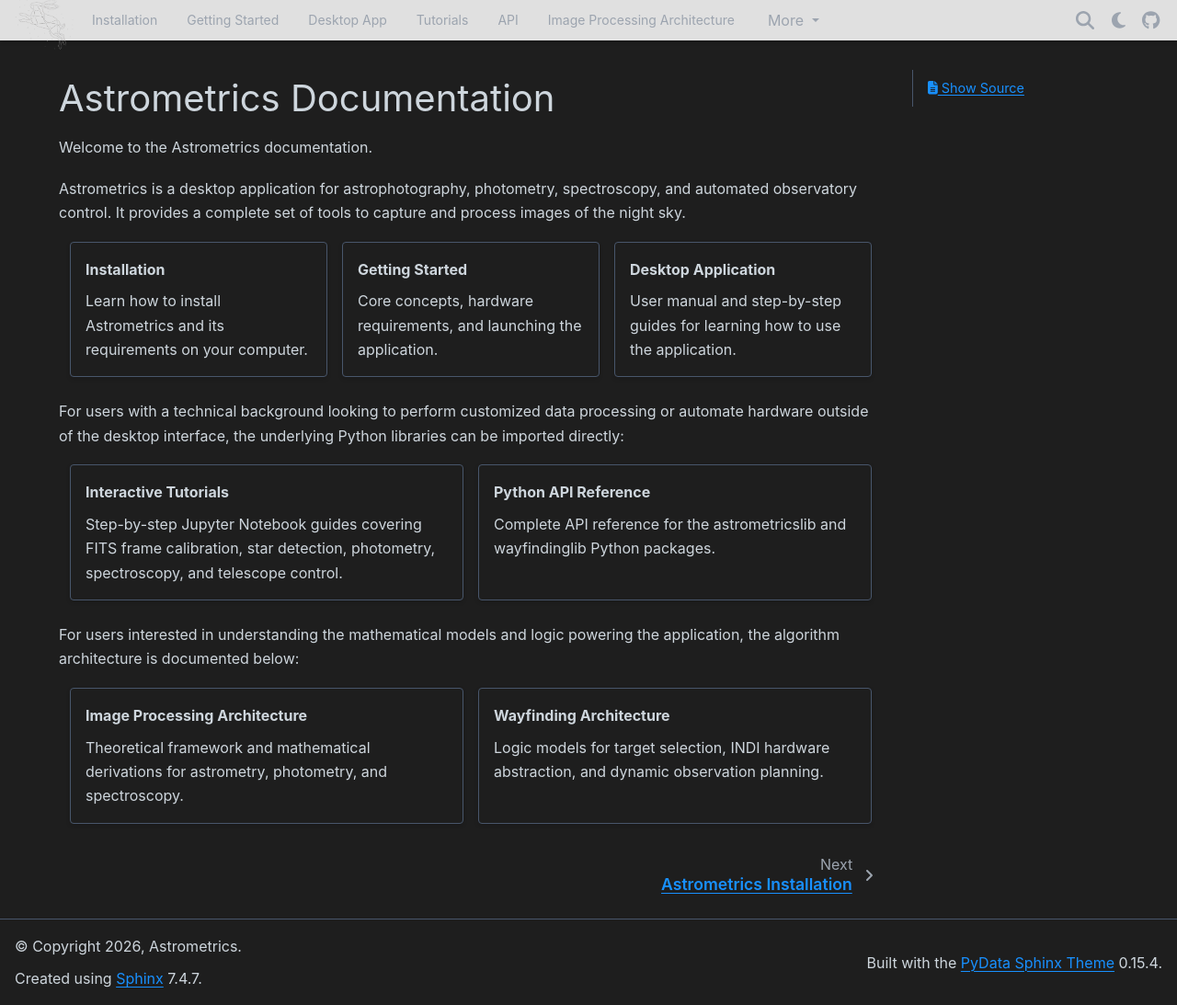
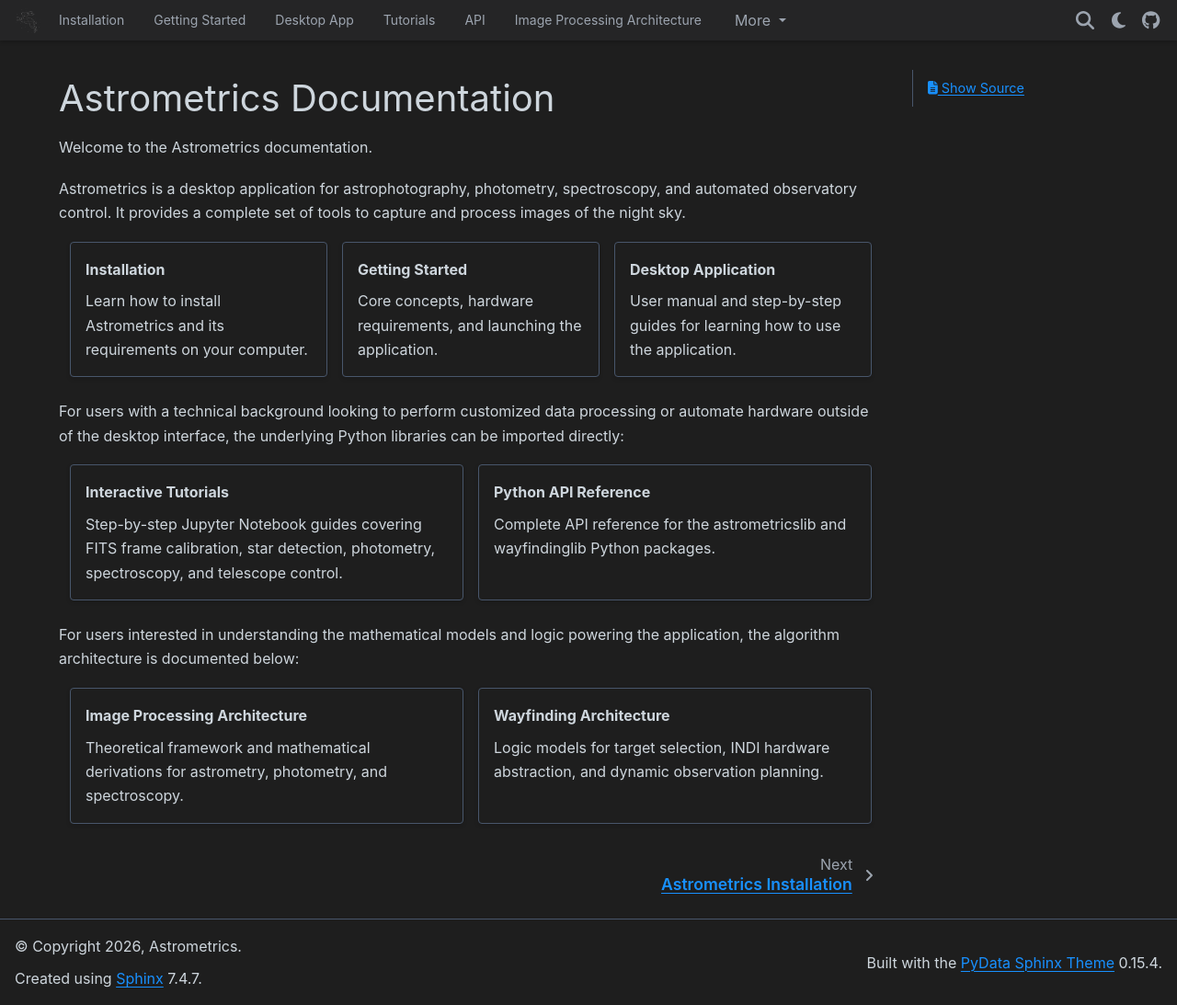
Before and after one commit to m1chae2/astrometrics, a Sphinx documentation site: the page built from documentation/index.rst, in a window 1280 px wide and 1093 px high. Shown: the whole window at 92% size. Built offline with Sphinx 7.4.7 and the PyData theme 0.15.4, drawn with Linux system fonts in a browser that asks for light colours; pages that are not in the unit, such as notebooks, are missing from menus.

Commit message:
doc: Fixed doc styling

```diff
--- a/documentation/_static/custom.css
+++ b/documentation/_static/custom.css
@@ -31,6 +31,18 @@
     padding-top: 0 !important;
     padding-bottom: 0 !important;
     font-size: 1rem !important;
+  }
+
+  /* The theme's default logo height (4rem) overflows the 2.75rem compact
+     header above, so the image pokes out above the bar. Cap it to fit. */
+  .bd-header .navbar-brand.logo {
+    height: 1.75rem !important;
+  }
+
+  .bd-header .logo__image {
+    height: 1.75rem !important;
+    width: 1.75rem !important;
+    max-height: 1.75rem !important;
   }
 
   .bd-header .navbar-header-items__center {
@@ -127,13 +139,19 @@
   padding-left: 0 !important;
 }
 
-/* Astrometrics Desktop Application Theme overrides */
+/* Astrometrics Desktop Application Theme overrides.
+   Despite the "on-*" naming (which reads like a Material Design foreground
+   token), PyData Sphinx Theme uses --pst-color-on-background and
+   --pst-color-on-surface as background colors for raised elements (header,
+   dropdowns, sd-card bodies) — see .bd-header and .sd-card-body rules in
+   pydata-sphinx-theme.css. Setting them to light values here previously
+   left the header and every grid card as light-gray boxes on the dark page. */
 html[data-theme="dark"] {
   --pst-color-primary: #1890ff;
   --pst-color-primary-highlight: #40a9ff;
   --pst-color-background: #1e1e1e;
+  --pst-color-on-background: #252526;
   --pst-color-surface: #252526;
-  --pst-color-on-background: #e0e0e0;
   --pst-color-on-surface: #e0e0e0;
 }
 
```
